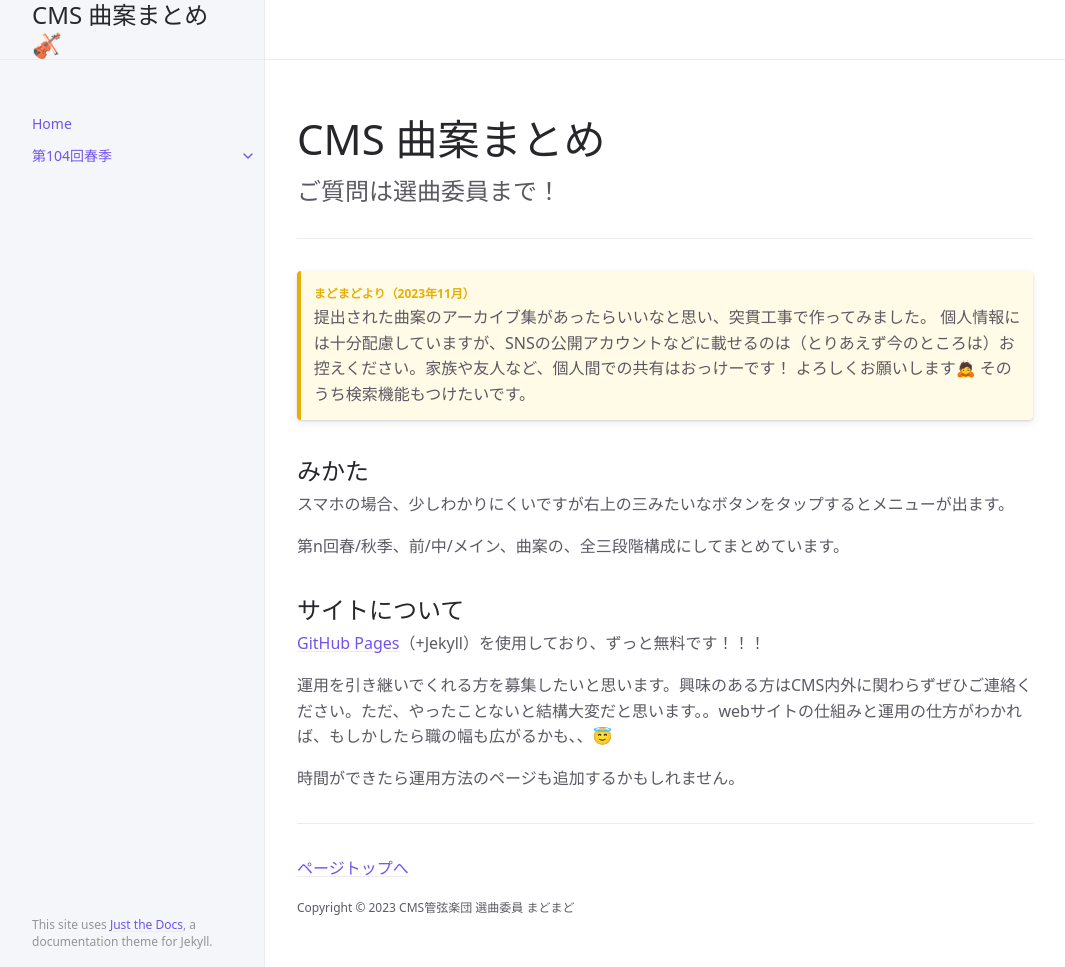
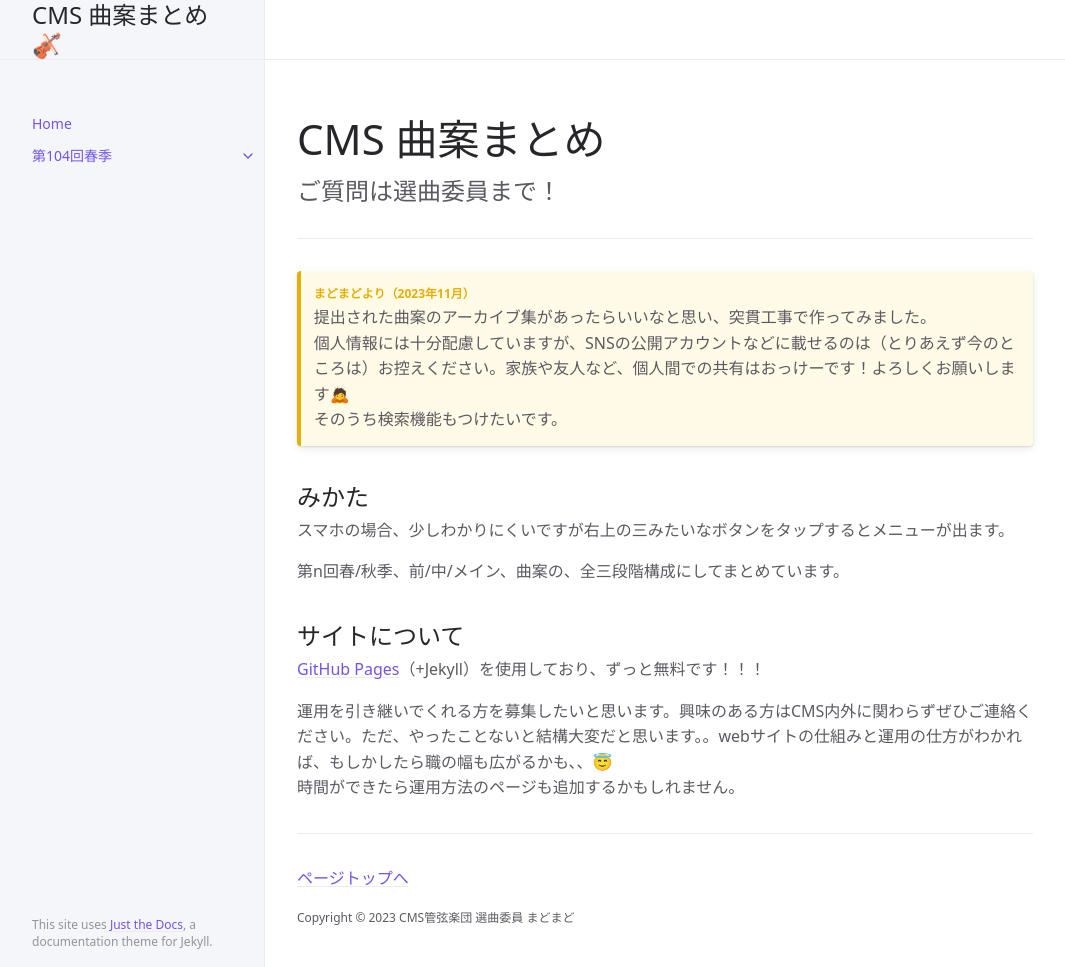
Before and after one commit to cmssenkyoku/cmssenkyoku, a Jekyll site: the page built from index.md, in a window 1280 px wide and 967 px high. Shown: the whole window, without its empty margins (107-1172 px from the left). Built offline with Jekyll 4.4.1, drawn with Linux system fonts in a browser that asks for light colours; cached includes are drawn as plain includes.

```diff
--- a/index.md
+++ b/index.md
@@ -19,10 +19,7 @@ permalink: /
 {: .highlight-title }
 > まどまどより（2023年11月）
 >
-> 提出された曲案のアーカイブ集があったらいいなと思い、突貫工事で作ってみました。
-個人情報には十分配慮していますが、SNSの公開アカウントなどに載せるのは（とりあえず今のところは）お控えください。家族や友人など、個人間での共有はおっけーです！
-よろしくお願いします🙇
-そのうち検索機能もつけたいです。
+> 提出された曲案のアーカイブ集があったらいいなと思い、突貫工事で作ってみました。<br>個人情報には十分配慮していますが、SNSの公開アカウントなどに載せるのは（とりあえず今のところは）お控えください。家族や友人など、個人間での共有はおっけーです！よろしくお願いします🙇<br>そのうち検索機能もつけたいです。
 
 ## みかた
 スマホの場合、少しわかりにくいですが右上の三みたいなボタンをタップするとメニューが出ます。
@@ -32,6 +29,4 @@ permalink: /
 ## サイトについて
 <a href="https://docs.github.com/ja/pages">GitHub Pages</a>（+Jekyll）を使用しており、ずっと無料です！！！
 
-運用を引き継いでくれる方を募集したいと思います。興味のある方はCMS内外に関わらずぜひご連絡ください。ただ、やったことないと結構大変だと思います。。webサイトの仕組みと運用の仕方がわかれば、もしかしたら職の幅も広がるかも、、😇
-
-時間ができたら運用方法のページも追加するかもしれません。
+運用を引き継いでくれる方を募集したいと思います。興味のある方はCMS内外に関わらずぜひご連絡ください。ただ、やったことないと結構大変だと思います。。webサイトの仕組みと運用の仕方がわかれば、もしかしたら職の幅も広がるかも、、😇<br>時間ができたら運用方法のページも追加するかもしれません。
```
Also changed, not shown: docs/104/1.md (+1 -1 lines), docs/104/6.md (added, +27 -0 lines), docs/104/7.md (added, +27 -0 lines).
